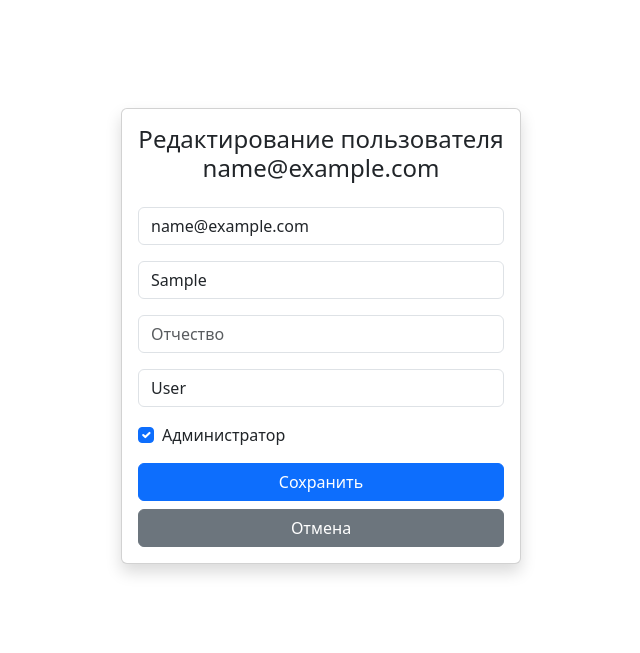
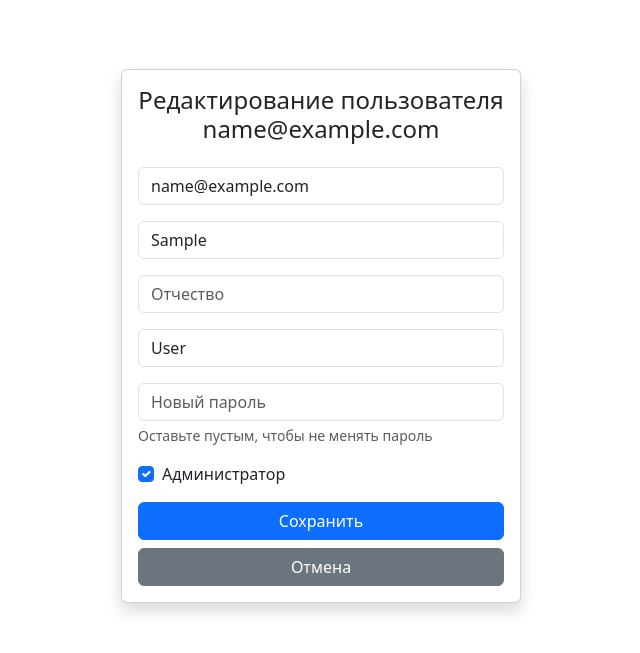
Before and after one commit to WilliamFolk/Lecap-Billing-Cloud, a Django app: page /accounts/edit-user/1/ in a window 1280 px wide. Shown: the part 57-710 px from the top of the page, without its empty margins (319-959 px from the left). Run offline with Django 5.2, Linux system fonts and the light colour scheme; the visitor is signed in with stand-in values (Sample User, id 1); data comes from the database, SQL or seed files in the repository; some libraries are stand-ins or nearby versions.

Commit message:
Added changing password feature

```diff
--- a/accounts/forms.py
+++ b/accounts/forms.py
@@ -16,13 +16,27 @@ class AdminSettingsForm(forms.ModelForm):
         ]
 
 class CustomUserForm(forms.ModelForm):
-    password = forms.CharField(widget=forms.PasswordInput, required=False, label="Пароль")
+    password = forms.CharField(
+        widget=forms.PasswordInput,
+        required=False,
+        label="Пароль",
+        help_text="Оставьте пустым, чтобы не менять пароль"
+    )
     class Meta:
         model = User
         fields = ['email', 'first_name', 'patronymic', 'last_name', 'is_staff'] #'is_superuser'
         labels = {
-            'is_staff': 'Администратор',  # Замена стандартное название поля
+            'is_staff': 'Администратор',  # Замена стандартного названия поля
         }
+
+    def save(self, commit=True):
+        user = super().save(commit=False)
+        pwd = self.cleaned_data.get('password')
+        if pwd:
+            user.set_password(pwd)
+        if commit:
+            user.save()
+        return user
 
 class CustomUserCreationForm(UserCreationForm):
     class Meta:
--- a/accounts/views.py
+++ b/accounts/views.py
@@ -2,6 +2,7 @@ from django.shortcuts import render, redirect, get_object_or_404
 from django.contrib.auth.decorators import login_required
 from django.contrib import messages
 from django.contrib.auth import get_user_model, login
+from django.contrib.auth import update_session_auth_hash
 from .forms import CustomUserForm, CustomUserCreationForm
 from LecapProject.views import custom_administration
 User = get_user_model()
@@ -22,6 +23,9 @@ def edit_user(request, user_id):
                 messages.error(request, "Вы не можете снять с себя права администратора.")
             else:
                 form.save()
+                # Если админ сменил себе пароль — обновляем сессию, чтобы он не вышел
+                if form.cleaned_data.get('password') and request.user == user_instance:
+                    update_session_auth_hash(request, user_instance)
                 messages.success(request, "Пользователь успешно обновлен.")
                 return redirect('custom_administration')
     else:
--- a/templates/edit_user.html
+++ b/templates/edit_user.html
@@ -24,6 +24,12 @@
         <div class="mb-3">
           {% render_field form.last_name placeholder="Фамилия" class="form-control" %}
         </div>
+        <div class="mb-3">
+          {% render_field form.password placeholder="Новый пароль" class="form-control" %}
+          {% if form.password.help_text %}
+            <div class="form-text">{{ form.password.help_text }}</div>
+          {% endif %}
+        </div>
 
         <div class="form-check mb-3">
           {% render_field form.is_staff class="form-check-input" id="is_staff" %}
```
Also changed, not shown: LecapProject/migrations/0002_alter_projectrate_unique_together_and_more.py, LecapProject/migrations/0003_cleanup_rate_field.py, LecapProject/migrations/0004_cleanup_rate_field_2.py, LecapProject/migrations/0005_defaultrolerate_last_sync.py, LecapProject/migrations/0006_projectrate_last_sync.py, accounts/migrations/0008_alter_customuser_is_superuser.py, accounts/migrations/0009_alter_customuser_is_superuser.py.
